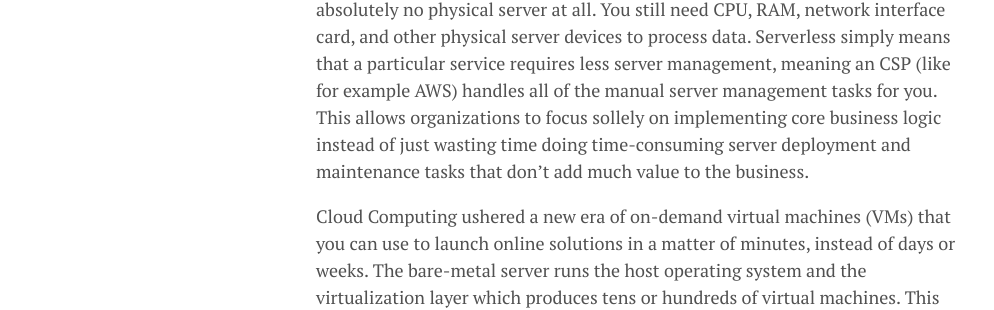
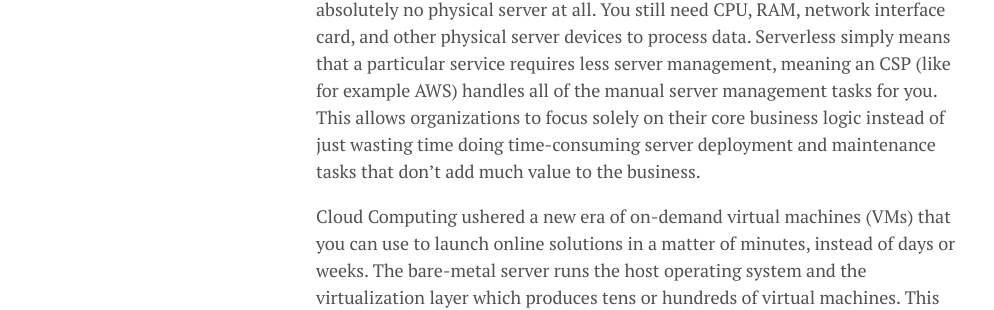
Before and after one commit to lgeurts/lgeurts.github.io, a Jekyll site: the page built from _posts/2022-03-29-what-is-serverless-computing.md, in a window 1280 px wide. Shown: the part 519-829 px from the top of the page, without its empty margins (0-994 px from the left). Built offline with Jekyll 4.4.1, drawn with Linux system fonts in a browser that asks for light colours; nearby versions of some CDN libraries; comment, search, counter and statistics services are not loaded; some of the changed text lies outside the part shown.

Commit message:
Update 2022-03-29-what-is-serverless-computing.md

```diff
--- a/_posts/2022-03-29-what-is-serverless-computing.md
+++ b/_posts/2022-03-29-what-is-serverless-computing.md
@@ -13,7 +13,7 @@ Back in the days, a company had to buy expensive physical servers, set those up
 
 This entire process of deploying servers -(or any other devices), could take days to complete, and requires properly estimating and allocating capacity since you can't dynamically add or remove CPUs, RAM, disks, etc. The server-based model is basically quite inconvenient, labor-intensive, and entails exorbitant costs.
 
-The serverless solution does not mean it is literally running out of thin air with absolutely no physical server at all. You still need CPU, RAM, network interface card, and other physical server devices to process data. Serverless simply means that a particular service requires less server management, meaning an CSP (like for example AWS) handles all of the manual server management tasks for you. This allows organizations to focus sollely on implementing core business logic instead of just wasting time doing time-consuming server deployment and maintenance tasks that don’t add much value to the business.
+The serverless solution does not mean it is literally running out of thin air with absolutely no physical server at all. You still need CPU, RAM, network interface card, and other physical server devices to process data. Serverless simply means that a particular service requires less server management, meaning an CSP (like for example AWS) handles all of the manual server management tasks for you. This allows organizations to focus solely on their core business logic instead of just wasting time doing time-consuming server deployment and maintenance tasks that don’t add much value to the business.
 
 Cloud Computing ushered a new era of on-demand virtual machines (VMs) that you can use to launch online solutions in a matter of minutes, instead of days or weeks. The bare-metal server runs the host operating system and the virtualization layer which produces tens or hundreds of virtual machines. This pool of virtual machines is sharing the CPU cores, RAM, network bandwidth, and local storage of a single physical server. So if a rack server running in your on-premises network has 40 CPU cores, then you can roughly launch 40 virtual machines with 1 CPU core each or so. Each of these virtual machines is running a guest operating system that you also have to patch regularly.
 
```
